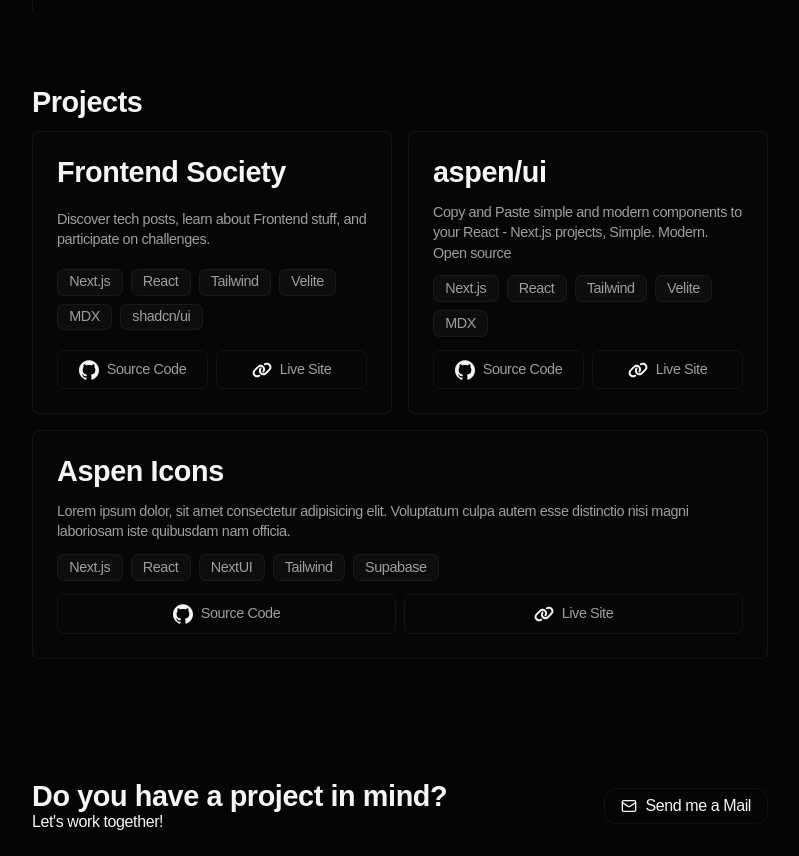
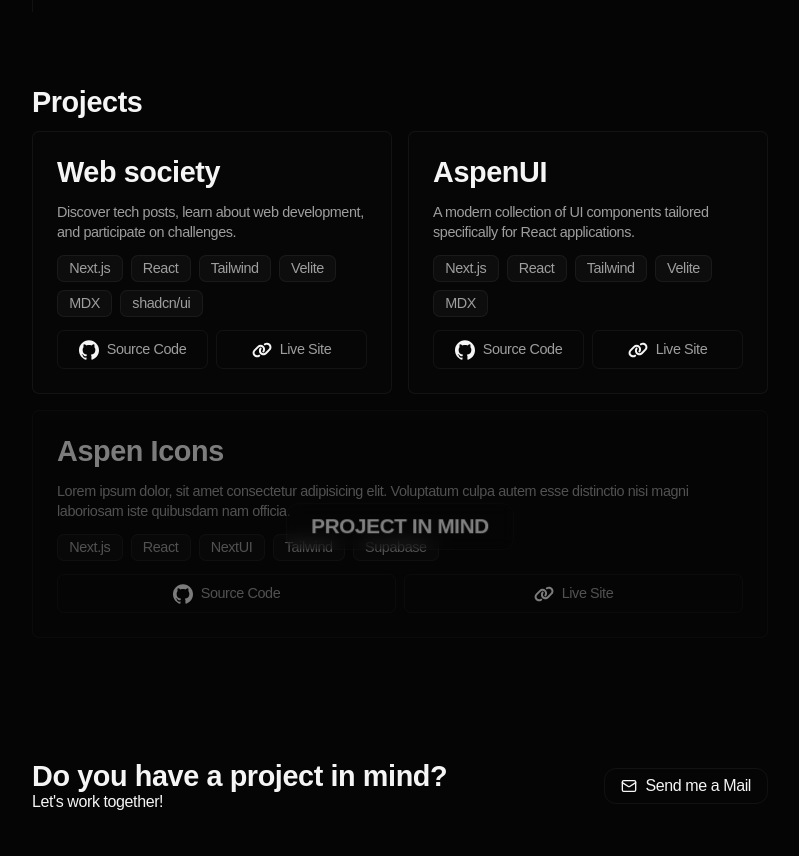
Before and after one commit to figueroaignacio/portfolio, a React (Vite) app: page / in a window 1280 px wide. Shown: the part 760-1616 px from the top of the page, without its empty margins (240-1039 px from the left). Built offline with nearby package versions, Linux system fonts and the light colour scheme.

Commit message:
feat: add project card fallback

```diff
--- a/src/components/ProjectCard/ProjectCard.module.css
+++ b/src/components/ProjectCard/ProjectCard.module.css
@@ -8,6 +8,41 @@
   border-radius: var(--border-radius);
   background-color: var(--bg-card);
   min-height: 100%;
+  position: relative;
+  overflow: hidden;
+  transition: transform 0.3s ease-in-out, box-shadow 0.3s ease-in-out;
+}
+
+.projectCard::before {
+  content: "Project in mind";
+  position: absolute;
+  top: 50%;
+  left: 50%;
+  transform: translate(-50%, -50%);
+  border: var(--border);
+  background: transparent;
+  padding: 0.63rem 1.5rem;
+  color: white;
+  border-radius: 12px;
+  font-size: 1.3rem;
+  font-weight: bold;
+  text-transform: uppercase;
+  text-align: center;
+  opacity: 0;
+  transition: opacity 0.3s ease-in-out, transform 0.3s ease-in-out;
+  backdrop-filter: blur(8px);
+  pointer-events: none;
+  z-index: 10;
+}
+
+.disabled {
+  opacity: 0.5;
+  pointer-events: none;
+}
+
+.disabled::before {
+  opacity: 1;
+  transform: translate(-50%, -45%);
 }
 
 .projectsName {
@@ -47,6 +82,7 @@
   gap: 0.5rem;
   border-radius: 7px;
   padding: 0.5rem;
+  transition: background-color 0.3s ease-in-out, border 0.3s ease-in-out;
 }
 
 .projectUrl:hover {
--- a/src/components/ProjectCard/ProjectCard.tsx
+++ b/src/components/ProjectCard/ProjectCard.tsx
@@ -12,6 +12,7 @@ interface ProjectCardProps {
   technologies: string[];
   url: string;
   image: string;
+  disabled?: boolean;
 }
 
 export function ProjectCard({
@@ -20,9 +21,10 @@ export function ProjectCard({
   name,
   url,
   technologies,
+  disabled,
 }: ProjectCardProps) {
   return (
-    <div className={styles.projectCard}>
+    <div className={`${styles.projectCard} ${disabled ? styles.disabled : ""}`}>
       <h3 className={styles.projectsName}>{name}</h3>
       <p className={styles.projectDescription}>{description}</p>
       <div className={styles.projectSkills}>
--- a/src/locales/en/en.json
+++ b/src/locales/en/en.json
@@ -26,10 +26,10 @@
     "myProjects": [
       {
         "image": "/assets/frontend-society.png",
-        "name": "Frontend Society",
-        "description": "Discover tech posts, learn about Frontend stuff, and participate on challenges.",
-        "github": "https://github.com/figueroaignacio/frontsociety",
-        "url": "https://frontendsociety.netlify.app/",
+        "name": "Web society",
+        "description": "Discover tech posts, learn about web development, and participate on challenges.",
+        "github": "https://github.com/figueroaignacio/websociety",
+        "url": "https://websociety.netlify.app/en",
         "technologies": [
           "Next.js",
           "React",
@@ -41,8 +41,8 @@
       },
       {
         "image": "/assets/in-development.png",
-        "name": "aspen/ui",
-        "description": "Copy and Paste simple and modern components to your React - Next.js projects, Simple. Modern. Open source",
+        "name": "AspenUI",
+        "description": "A modern collection of UI components tailored specifically for React applications.",
         "github": "https://github.com/figueroaignacio/aspenui",
         "url": "https://neroui.vercel.app/",
         "technologies": ["Next.js", "React", "Tailwind", "Velite", "MDX"]
@@ -53,7 +53,8 @@
         "description": "Lorem ipsum dolor, sit amet consectetur adipisicing elit. Voluptatum culpa autem esse distinctio nisi magni laboriosam iste quibusdam nam officia.",
         "github": "https://github.com/figueroaignacio/aspenicons",
         "url": "https://google.com",
-        "technologies": ["Next.js", "React", "NextUI", "Tailwind", "Supabase"]
+        "technologies": ["Next.js", "React", "NextUI", "Tailwind", "Supabase"],
+        "status": "Project in mind"
       }
     ]
   },
--- a/src/locales/es/es.json
+++ b/src/locales/es/es.json
@@ -26,16 +26,16 @@
     "myProjects": [
       {
         "image": "/assets/frontend-society.png",
-        "name": "Frontend Society",
-        "description": "Descubrí posts tecnológicos, aprende sobre desarrollo frontend y participá en desafíos.",
-        "github": "https://github.com/figueroaignacio/frontsociety",
-        "url": "https://frontendsociety.netlify.app/",
+        "name": "Web society",
+        "description": "Descubrí posts tecnológicos, aprende sobre desarrollo web y participá en desafíos.",
+        "github": "https://github.com/figueroaignacio/websociety",
+        "url": "https://websociety.netlify.app/es",
         "technologies": ["Next.js", "React", "Tailwind", "Velite", "MDX"]
       },
       {
         "image": "/assets/in-development.png",
-        "name": "aspen/ui",
-        "description": "Copie y pegue componentes simples y modernos para sus proyectos React - Next.js, simple. Moderno. Código abierto",
+        "name": "AspenUI",
+        "description": "Una colección moderna de componentes de UI diseñados específicamente para aplicaciones React.",
         "github": "https://github.com/figueroaignacio/nero-ui",
         "url": "https://neroui.vercel.app/",
         "technologies": ["Next.js", "React", "Tailwind", "Velite", "MDX"]
@@ -46,7 +46,8 @@
         "description": "Lorem ipsum dolor, sit amet consectetur adipisicing elit. Voluptatum culpa autem esse distinctio nisi magni laboriosam iste quibusdam nam officia.",
         "github": "https://github.com/figueroaignacio/sneakerf",
         "url": "https://google.com",
-        "technologies": ["Next.js", "React", "NextUI", "Tailwind", "Supabase"]
+        "technologies": ["Next.js", "React", "NextUI", "Tailwind", "Supabase"],
+        "status": "Project in mind"
       }
     ]
   },
--- a/src/sections/Projects/Projects.tsx
+++ b/src/sections/Projects/Projects.tsx
@@ -18,6 +18,7 @@ type MyProjects = {
   technologies: string[];
   url: string;
   image: string;
+  status: string;
 };
 
 export function Projects() {
@@ -45,6 +46,7 @@ export function Projects() {
               url={project.url}
               technologies={project.technologies}
               image={project.image}
+              disabled={project.status === "Project in mind"}
             />
           </FramerDiv>
         ))}
```
